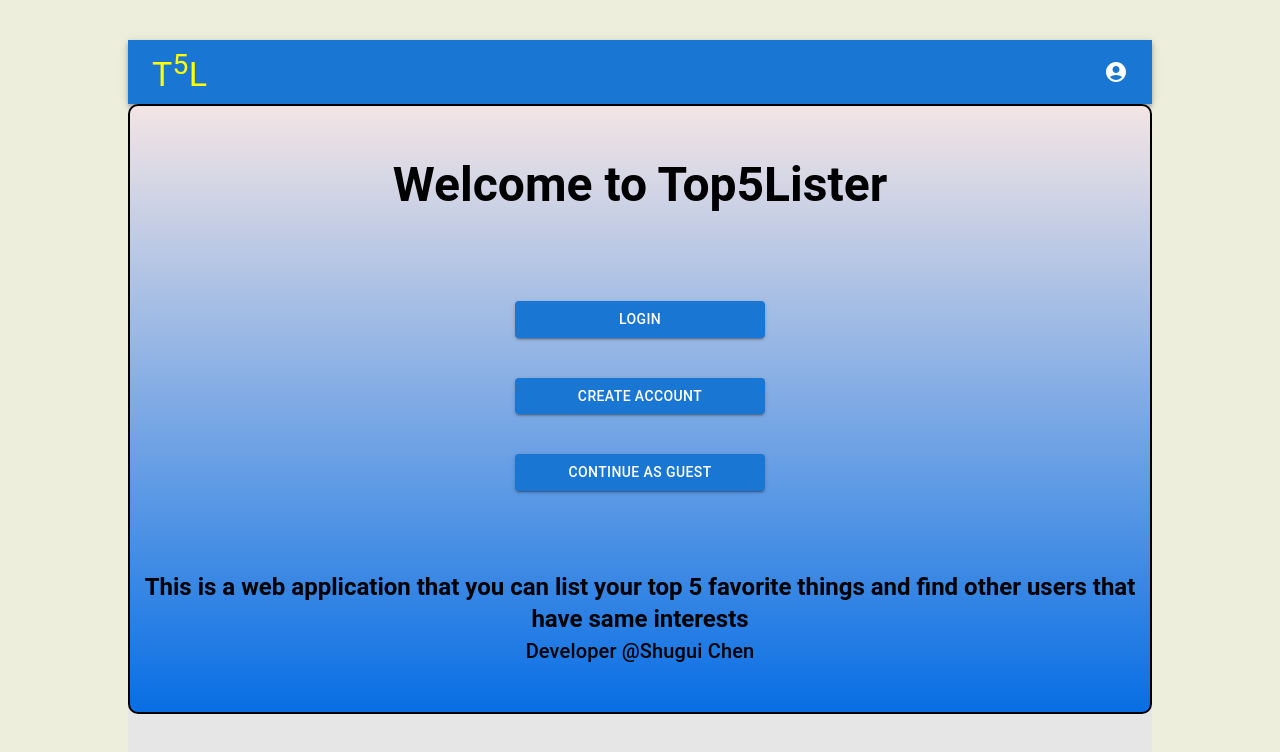
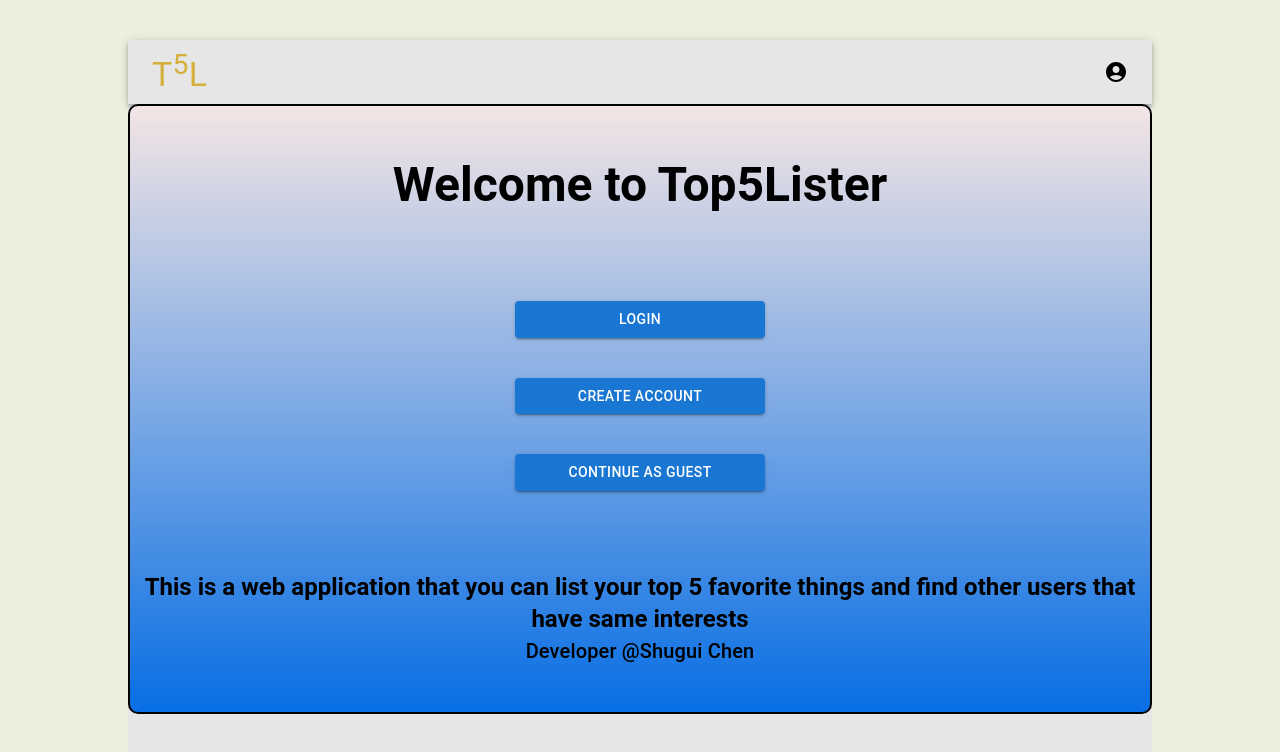
Before and after one commit to ShuguiCSLearner/top5lister, a React (Create React App) app in the folder client/: page / in a window 1280 px wide. Shown: the top 752 px of the page. Built offline with nearby package versions, Linux system fonts and the light colour scheme; no server answers.

Commit message:
app banner color changed

```diff
--- a/client/src/components/AppBanner.js
+++ b/client/src/components/AppBanner.js
@@ -91,8 +91,8 @@ export default function AppBanner() {
     }
 
     return (
-        <Box sx={{ flexGrow: 1 }}>
-            <AppBar position="static">
+        <Box sx={{ flexGrow: 1 }} >
+            <AppBar position="static" color="transparent">
                 <Toolbar>
                     <Typography
                         variant="h4"
@@ -100,7 +100,7 @@ export default function AppBanner() {
                         component="div"
                         sx={{ display: { xs: 'none', sm: 'block' } }}
                     >
-                        <Link style={{ textDecoration: 'none', color: 'yellow' }} to='/'>T<sup>5</sup>L</Link>
+                        <Link style={{ textDecoration: 'none', color: '#d4b03a' }} to='/'>T<sup>5</sup>L</Link>
                     </Typography>
                     <Box sx={{ flexGrow: 1 }}>{editToolbar}</Box>
                     <Box sx={{ display: { xs: 'none', md: 'flex' } }}>
```
